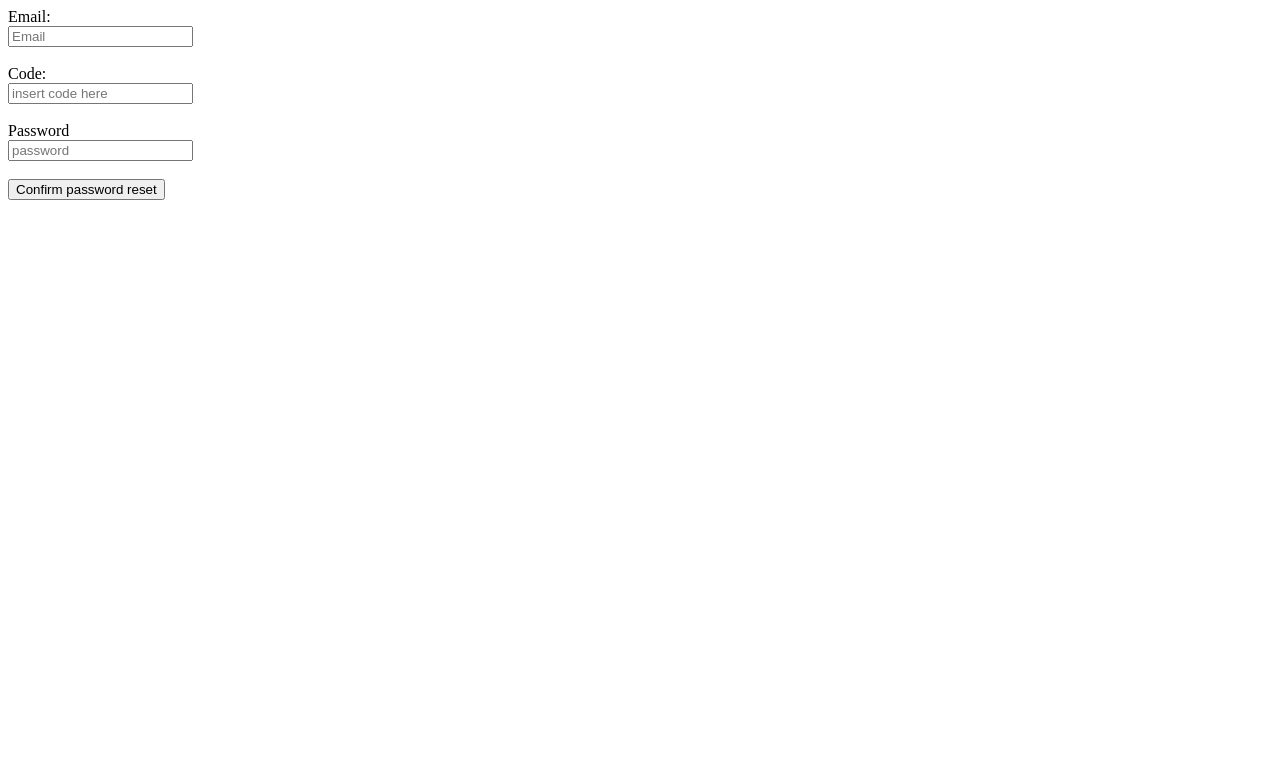
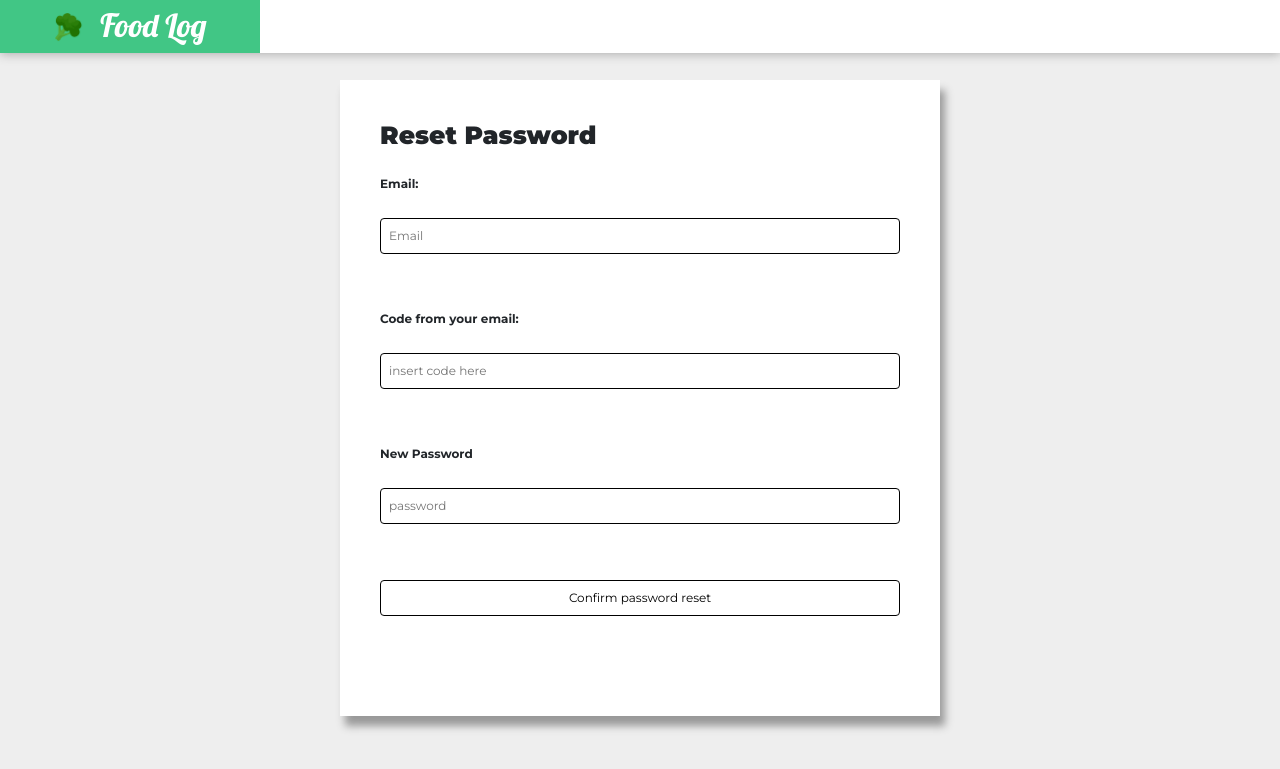
Before and after one commit to mrtauern/Food_log, a Spring Boot app: page /password_reset_code in a window 1280 px wide. Shown: the top 769 px of the page. Run offline with Spring Boot 4, Linux system fonts and the light colour scheme; some of the project's set-up classes (security, data sources, template engines, error pages and the like) are left out, and stand-ins take their place; some libraries are stand-ins or nearby versions.

Commit message:
ui on reset-password page is setup

```diff
--- a/src/main/resources/templates/password-reset-code.html
+++ b/src/main/resources/templates/password-reset-code.html
@@ -2,18 +2,25 @@
 <html lang="en">
 <head>
     <meta charset="UTF-8">
-    <title>Add User</title>
+    <title>Reset Password</title>
+    <head th:include="fragments/head :: styles"></head>
+
 </head>
 <body>
+<header th:include="fragments/navbar_top :: loginHeader" class="navbar"></header>
+
+<div class="formBox">
+<h2>Reset Password </h2> <br>
 <form action="#" th:action="@{/password_reset_code}" th:object="${code}" method="post">
     <label for="username">Email:</label><br>
     <input type="text" th:field="*{username}" id="username" placeholder="Email" required><br><br>
-    <label for="code">Code:</label><br>
+    <label for="code">Code from your email:</label><br>
     <input type="text" th:field="*{code}" id="code" placeholder="insert code here" required><br><br>
-    <label for="password">Password</label><br>
+    <label for="password">New Password</label><br>
     <input type="password" th:field="*{password}" id="password" placeholder="password" required><br><br>
 
     <input type="submit" value="Confirm password reset">
 </form>
+</div>
 </body>
 </html>
```
